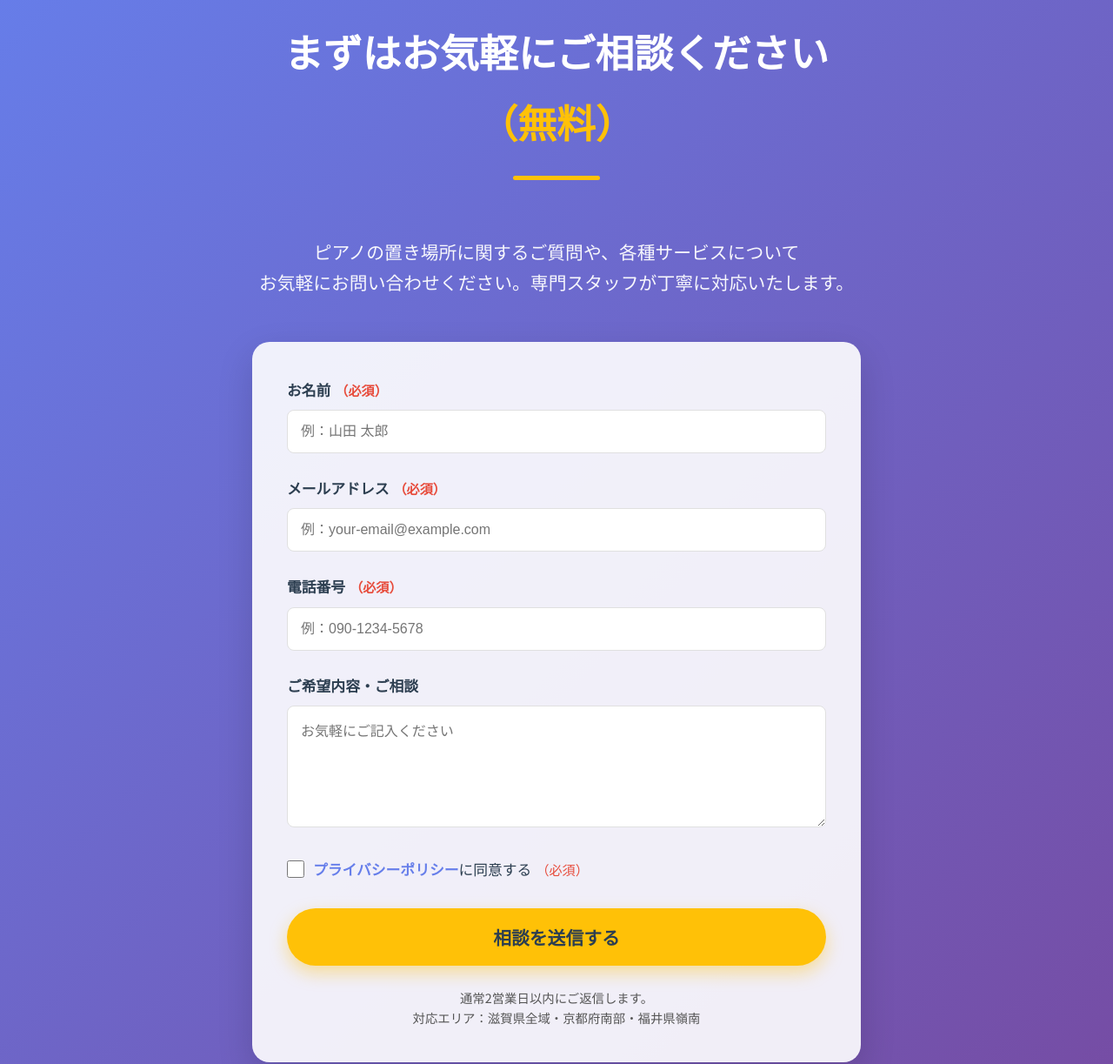
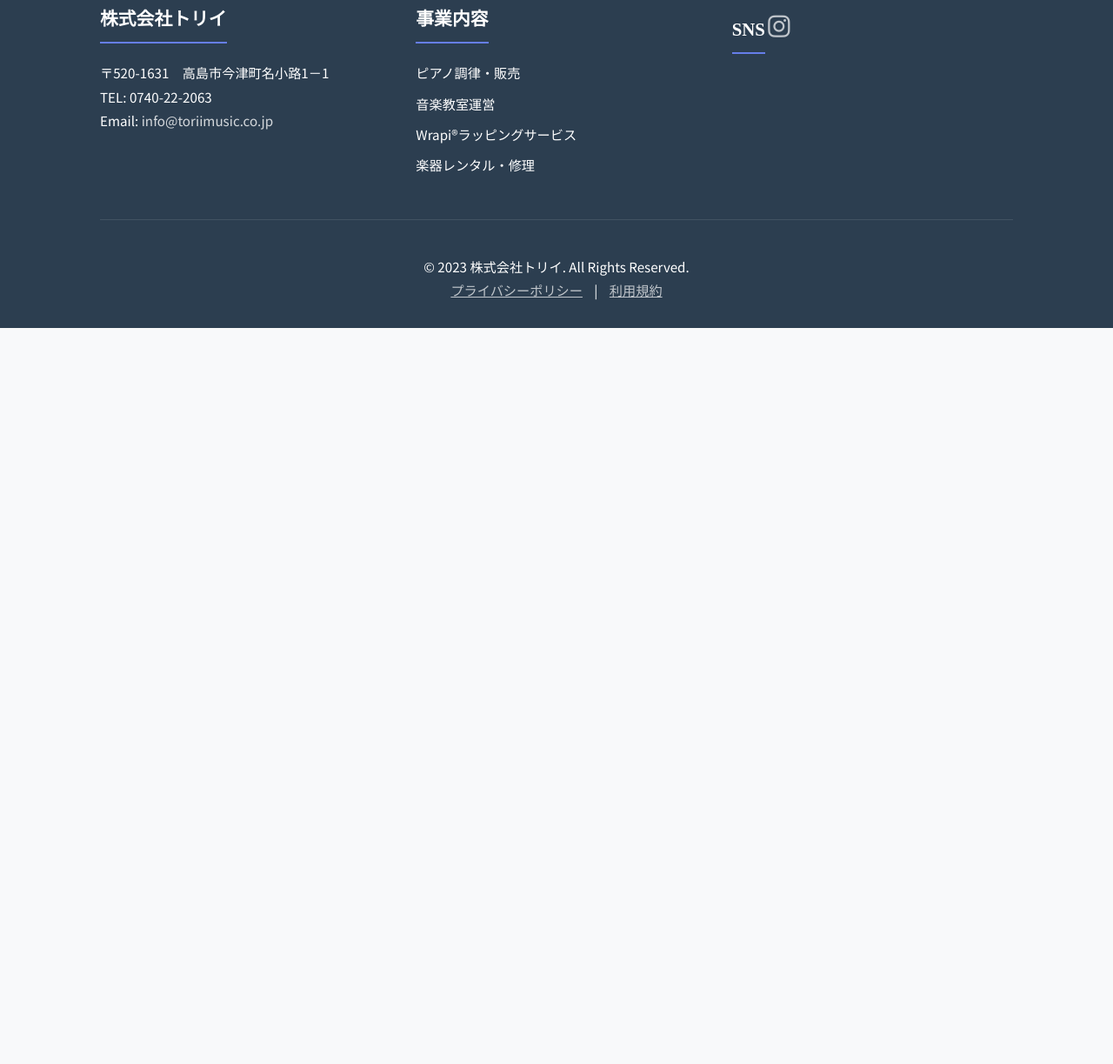
Before and after one commit to kens-pro/okibasyo, a plain HTML site: page index.html in a window 1280 px wide. Shown: the part 7875-9098 px from the top of the page at 87% size. After the commit the page ends 8252 px from the top, so only its background shows below. Drawn offline with Linux system fonts and the light colour scheme; a web font is replaced by a local one.

Commit message:
申込フォーム削除

```diff
--- a/index.html
+++ b/index.html
@@ -241,45 +241,6 @@
                 </div>
             </div>
         </section>
-
-
-        <!-- 10. お問い合わせ／無料相談フォーム -->
-        <section id="contact-form" class="section contact-form-section">
-            <div class="container">
-                <h2 class="section-title">まずはお気軽にご相談ください<br class="pc-only"><span class="highlight">（無料）</span></h2>
-                <p class="form-lead">
-                    ピアノの置き場所に関するご質問や、各種サービスについて<br class="pc-only">
-                    お気軽にお問い合わせください。専門スタッフが丁寧に対応いたします。
-                </p>
-                <form class="contact-form">
-                    <div class="form-group">
-                        <label for="name">お名前<span class="required">（必須）</span></label>
-                        <input type="text" id="name" name="name" required placeholder="例：山田 太郎">
-                    </div>
-                    <div class="form-group">
-                        <label for="email">メールアドレス<span class="required">（必須）</span></label>
-                        <input type="email" id="email" name="email" required placeholder="例：your-email@example.com">
-                    </div>
-                    <div class="form-group">
-                        <label for="tel">電話番号<span class="required">（必須）</span></label>
-                        <input type="tel" id="tel" name="tel" required placeholder="例：090-1234-5678">
-                    </div>
-                    <div class="form-group">
-                        <label for="message">ご希望内容・ご相談</label>
-                        <textarea id="message" name="message" rows="6" placeholder="お気軽にご記入ください"></textarea>
-                    </div>
-                    <div class="form-group checkbox-group">
-                        <input type="checkbox" id="privacy-policy" name="privacy-policy" required>
-                        <label for="privacy-policy">
-                            <a href="#privacy-policy-link" target="_blank">プライバシーポリシー</a>に同意する<span class="required">（必須）</span>
-                        </label>
-                    </div>
-                    <button type="submit" class="submit-button">相談を送信する</button>
-                    <p class="form-note">通常2営業日以内にご返信します。<br>
-                        対応エリア：滋賀県全域・京都府南部・福井県嶺南</p>
-                </form>
-            </div>
-        </section>
     </main>
 
     <!-- 11. フッター -->
```
